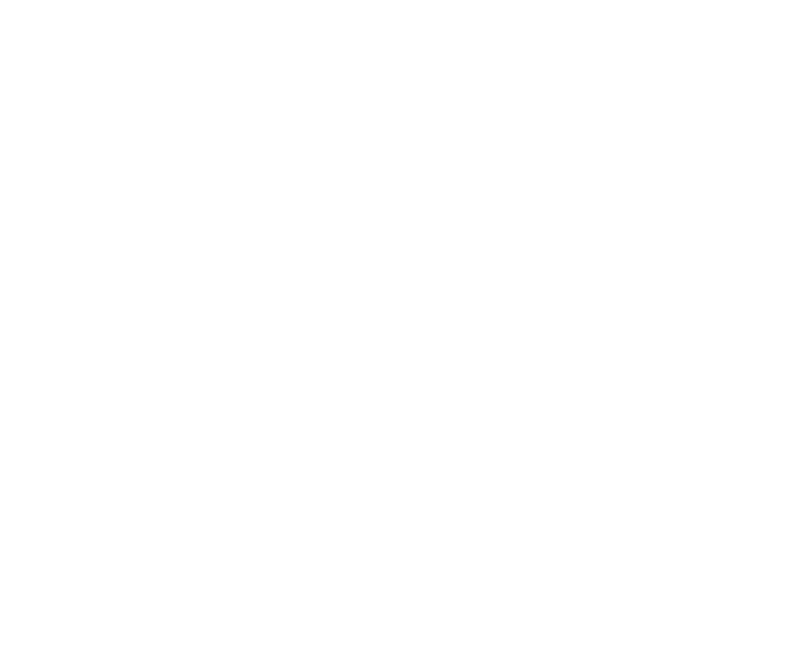
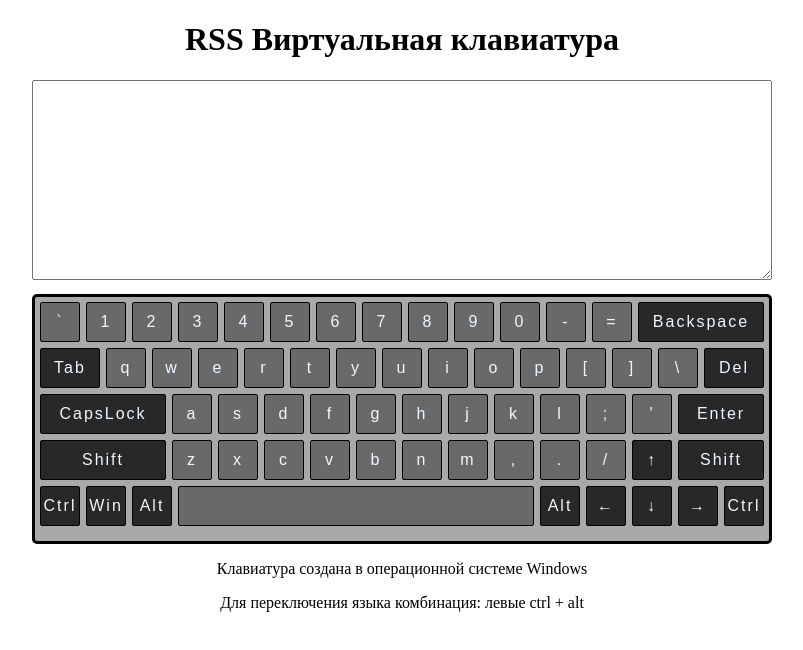
Before and after one commit to DonStacky/virtual-keyboard, a website: page index.html in a window 1280 px wide. Shown: the whole page, without its empty margins (238-1041 px from the left). Drawn offline with Linux system fonts and the light colour scheme.

Commit message:
feat: add css styles

```diff
--- a/index.html
+++ b/index.html
@@ -8,6 +8,92 @@
   <link rel="stylesheet" href="styles.css">
   <script defer src="js/main.js"></script>
 </head>
-<body>
-</body>
+  <body class="wrapper">
+    <header class="header">
+      <h1>RSS Виртуальная клавиатура</h1>
+    </header>
+    <main class="main">
+      <textarea name="" id="" cols="30" rows="10" class="textarea"></textarea>
+      <div class="keyboard">
+        <div class="keyboard__row keyboard__row--1">
+          <div class="keyboard__key">`</div>
+          <div class="keyboard__key">1</div>
+          <div class="keyboard__key">2</div>
+          <div class="keyboard__key">3</div>
+          <div class="keyboard__key">4</div>
+          <div class="keyboard__key">5</div>
+          <div class="keyboard__key">6</div>
+          <div class="keyboard__key">7</div>
+          <div class="keyboard__key">8</div>
+          <div class="keyboard__key">9</div>
+          <div class="keyboard__key">0</div>
+          <div class="keyboard__key">-</div>
+          <div class="keyboard__key">=</div>
+          <div class="keyboard__long-addkey">Backspace</div>
+        </div>
+        <div class="keyboard__row keyboard__row--2">
+          <div class="keyboard__short-addkey">Tab</div>
+          <div class="keyboard__key">q</div>
+          <div class="keyboard__key">w</div>
+          <div class="keyboard__key">e</div>
+          <div class="keyboard__key">r</div>
+          <div class="keyboard__key">t</div>
+          <div class="keyboard__key">y</div>
+          <div class="keyboard__key">u</div>
+          <div class="keyboard__key">i</div>
+          <div class="keyboard__key">o</div>
+          <div class="keyboard__key">p</div>
+          <div class="keyboard__key">[</div>
+          <div class="keyboard__key">]</div>
+          <div class="keyboard__key">\</div>
+          <div class="keyboard__short-addkey">Del</div>
+        </div>
+        <div class="keyboard__row keyboard__row--3">
+          <div class="keyboard__long-addkey">CapsLock</div>
+          <div class="keyboard__key">a</div>
+          <div class="keyboard__key">s</div>
+          <div class="keyboard__key">d</div>
+          <div class="keyboard__key">f</div>
+          <div class="keyboard__key">g</div>
+          <div class="keyboard__key">h</div>
+          <div class="keyboard__key">j</div>
+          <div class="keyboard__key">k</div>
+          <div class="keyboard__key">l</div>
+          <div class="keyboard__key">;</div>
+          <div class="keyboard__key">'</div>
+          <div class="keyboard__middle-addkey">Enter</div>
+        </div>
+        <div class="keyboard__row keyboard__row--4">
+          <div class="keyboard__long-addkey">Shift</div>
+          <div class="keyboard__key">z</div>
+          <div class="keyboard__key">x</div>
+          <div class="keyboard__key">c</div>
+          <div class="keyboard__key">v</div>
+          <div class="keyboard__key">b</div>
+          <div class="keyboard__key">n</div>
+          <div class="keyboard__key">m</div>
+          <div class="keyboard__key">,</div>
+          <div class="keyboard__key">.</div>
+          <div class="keyboard__key">/</div>
+          <div class="keyboard__key">↑</div>
+          <div class="keyboard__middle-addkey">Shift</div>
+        </div>
+        <div class="keyboard__row keyboard__row--5">
+          <div class="keyboard__key">Ctrl</div>
+          <div class="keyboard__key">Win</div>
+          <div class="keyboard__key">Alt</div>
+          <div class="keyboard__space"></div>
+          <div class="keyboard__key">Alt</div>
+          <div class="keyboard__key">←</div>
+          <div class="keyboard__key">↓</div>
+          <div class="keyboard__key">→</div>
+          <div class="keyboard__key">Ctrl</div>
+        </div>
+      </div>
+    </main>
+    <footer class="footer">
+      <p>Клавиатура создана в операционной системе Windows</p>
+      <p>Для переключения языка комбинация: левыe ctrl + alt</p>
+    </footer>
+  </body>
 </html>
--- a/styles.css
+++ b/styles.css
@@ -0,0 +1,84 @@
+* {
+  box-sizing: border-box;
+}
+:root {
+  --margin-main: 6px;
+  }
+.wrapper {
+  /* display: flex;
+  flex-direction: column;
+  justify-content: flex-start;
+  align-items: stretch; */
+  max-width: 770px;
+  width: 100%;
+  margin: 0 auto;
+  padding: 0 15px;
+  min-height: 100%;
+  height: auto;
+  overflow: hidden;
+  text-align: center;
+}
+.textarea {
+  width: 740px;
+  height: 200px;
+  margin-bottom: 10px;
+}
+.keyboard {
+  text-align: start;
+  width: 740px;
+  height: 250px;
+  padding: 5px;
+  border: 3px solid black;
+  border-radius: 5px;
+  background-color: darkgray;
+}
+.keyboard__row {
+  display: flex;
+  justify-content: flex-start;
+  margin-bottom: var(--margin-main);
+  gap: var(--margin-main);
+}
+.keyboard__middle-addkey,
+.keyboard__key,
+.keyboard__long-addkey,
+.keyboard__short-addkey,
+.keyboard__space {
+  display: flex;
+  justify-content: center;
+  align-items: center;
+  color: aliceblue;
+  height: 40px;
+  border-radius: 2px;
+  border: 1px solid black;
+  font-family: arial, sans-serif;
+  letter-spacing: 2px;
+}
+.keyboard__key {
+  width: 40px;
+  background-color: dimgrey;
+}
+.keyboard__long-addkey {
+  width: 126px;
+  background-color: #292828;
+}
+.keyboard__short-addkey {
+  width: 60px;
+  background-color: #292828;
+}
+.keyboard__short-addkey:last-of-type {
+  margin-right: 0px;
+}
+.keyboard__middle-addkey {
+  width: 86px;
+  background-color: #292828;
+}
+.keyboard__space {
+  width: 356px;
+  background-color: dimgrey;
+}
+.keyboard__row--4 .keyboard__key:nth-child(12) {
+  background-color: #292828;
+}
+.keyboard__row--5 .keyboard__key {
+  background-color: #292828;
+}
```
Also changed, not shown: package.json (added, +27 -0 lines), .eslintrc.js (added), 1 other file.
